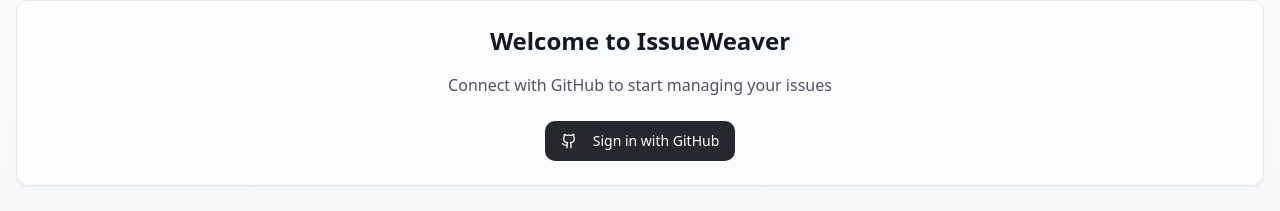
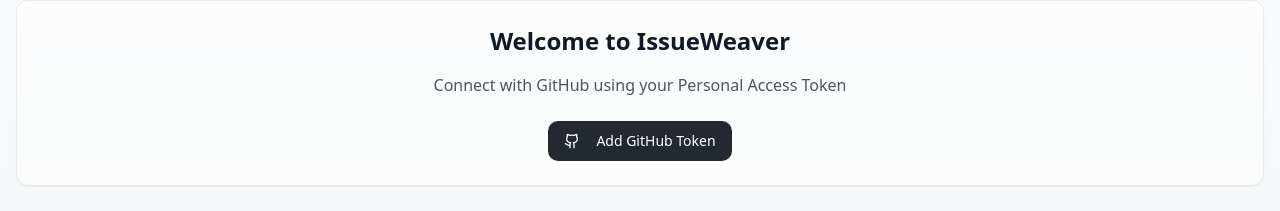
Before and after one commit to johnapt7/issueweaver, a React (Vite) app: page / in a window 1280 px wide. Shown: the part 136-347 px from the top of the page. Built offline with nearby package versions, Linux system fonts and the light colour scheme.

Commit message:
Remove GitHub authentication
Remove GitHub OAuth sign-in functionality as per user request.  The application will now use a personal access token for repository access.

```diff
--- a/src/pages/Index.tsx
+++ b/src/pages/Index.tsx
@@ -1,44 +1,25 @@
 
 import { Button } from "@/components/ui/button";
 import { Card } from "@/components/ui/card";
-import { GitHubLoginButton } from "@/components/GitHubLoginButton";
 import { IssueCreator } from "@/components/IssueCreator";
 import { IssueList } from "@/components/IssueList";
 import { useToast } from "@/hooks/use-toast";
-import { useAuth } from "@/hooks/useAuth";
-import { Loader2 } from "lucide-react";
+import { Github } from "lucide-react";
 
 export default function Index() {
-  const { session, loading, signOut } = useAuth();
   const { toast } = useToast();
 
-  const handleLogin = () => {
+  const handleGitHubTokenSubmit = () => {
     toast({
-      title: "Redirecting to GitHub",
-      description: "Please complete the authentication process.",
+      title: "Connecting to GitHub",
+      description: "Please enter your GitHub Personal Access Token.",
     });
   };
-
-  const handleLogout = async () => {
-    await signOut();
-    toast({
-      title: "Logged out",
-      description: "Come back soon!",
-    });
-  };
-
-  if (loading) {
-    return (
-      <div className="min-h-screen bg-gradient-to-b from-gray-50 to-gray-100 dark:from-gray-900 dark:to-gray-800 flex items-center justify-center">
-        <Loader2 className="h-8 w-8 animate-spin text-gray-600 dark:text-gray-400" />
-      </div>
-    );
-  }
 
   return (
     <div className="min-h-screen bg-gradient-to-b from-gray-50 to-gray-100 dark:from-gray-900 dark:to-gray-800">
       <div className="container mx-auto px-4 py-8">
-        <header className="mb-8 flex items-center justify-between">
+        <header className="mb-8">
           <div>
             <h1 className="text-4xl font-bold tracking-tight text-gray-900 dark:text-gray-100">
               IssueWeaver
@@ -47,43 +28,25 @@ export default function Index() {
               Seamlessly manage GitHub issues across repositories
             </p>
           </div>
-          {session && (
-            <div className="flex items-center gap-4">
-              <div className="flex items-center gap-2">
-                <img
-                  src={session.user.user_metadata.avatar_url}
-                  alt="Avatar"
-                  className="h-8 w-8 rounded-full"
-                />
-                <span className="text-sm text-gray-600 dark:text-gray-400">
-                  {session.user.user_metadata.user_name}
-                </span>
-              </div>
-              <Button variant="outline" onClick={handleLogout}>
-                Logout
-              </Button>
-            </div>
-          )}
         </header>
 
-        {!session ? (
         <Card className="p-6 backdrop-blur-sm bg-white/50 dark:bg-gray-800/50">
           <div className="text-center">
             <h2 className="text-2xl font-semibold mb-4 text-gray-900 dark:text-gray-100">
               Welcome to IssueWeaver
             </h2>
             <p className="text-gray-600 dark:text-gray-400 mb-6">
-                Connect with GitHub to start managing your issues
+              Connect with GitHub using your Personal Access Token
             </p>
-              <GitHubLoginButton onLogin={handleLogin} />
+            <Button
+              onClick={handleGitHubTokenSubmit}
+              className="bg-[#24292F] hover:bg-[#24292F]/90 text-white"
+            >
+              <Github className="mr-2 h-4 w-4" />
+              Add GitHub Token
+            </Button>
           </div>
         </Card>
-        ) : (
-          <div className="space-y-8">
-            <IssueCreator />
-            <IssueList />
-          </div>
-        )}
       </div>
     </div>
   );
```
Lines whose indentation alone changed are shown as unchanged.
